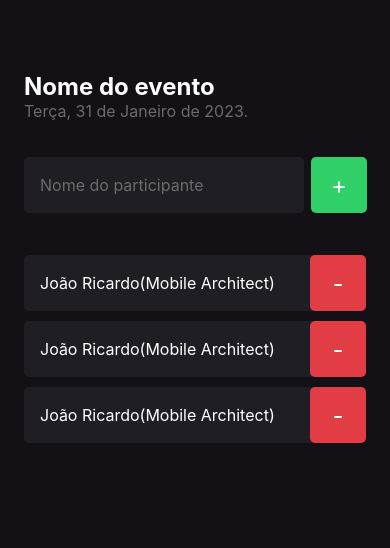
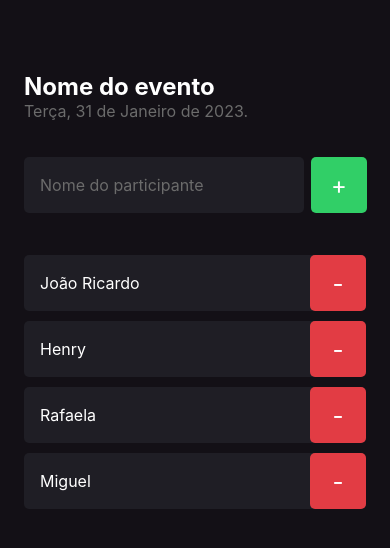
Before and after one commit to EngJao89/imhere, a React Native app: screen / in a window 390 px wide. Shown: the top 548 px of the page. Built offline with nearby package versions, Linux system fonts and the light colour scheme.

Commit message:
feat(11-propriedades): implementa propriedades e tipagem para receber nome de usuários

```diff
--- a/src/components/Participant/index.tsx
+++ b/src/components/Participant/index.tsx
@@ -2,14 +2,18 @@ import {View, Text, TouchableOpacity} from 'react-native';
 
 import { styles } from './style';
 
-export function Participant() {
+type Props = {
+  name: string;
+}
+
+export function Participant({ name }: Props) {
   function handleParticipantDelete(){
     console.log("Você clicou no botão de Deletar!");
   }
   return (
     <View style={styles.container}>
       <Text style={styles.name}>
-        João Ricardo(Mobile Architect)
+        { name }
       </Text>
       <TouchableOpacity
         style={styles.button}
--- a/src/screens/Home/index.tsx
+++ b/src/screens/Home/index.tsx
@@ -39,9 +39,10 @@ export function Home(){
       </TouchableOpacity>
     </View>
 
-    <Participant />
-    <Participant />
-    <Participant />
+    <Participant name="João Ricardo"/>
+    <Participant name="Henry"/>
+    <Participant name="Rafaela"/>
+    <Participant name="Miguel"/>
   </View>
   )
 }
```
